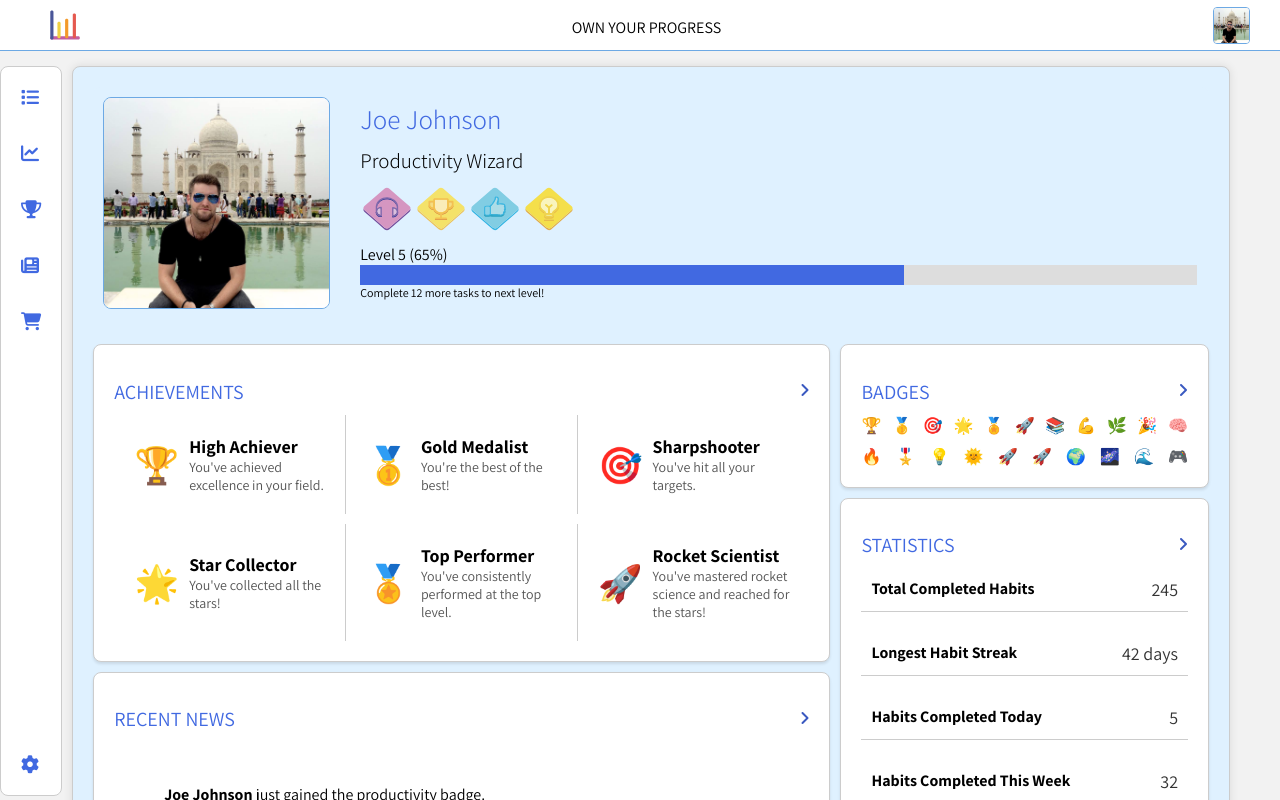
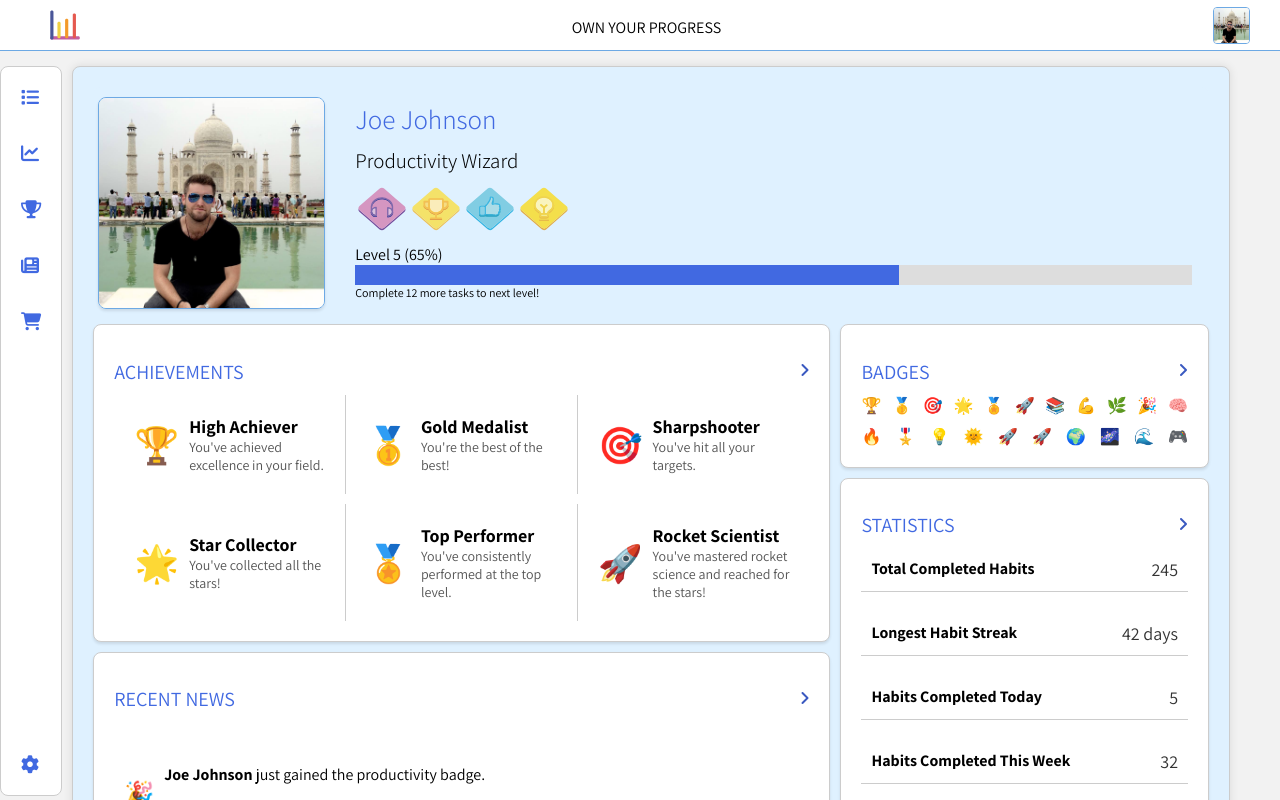
Before and after one commit to joseph-johnson27001/habits_tracker, a Vue app: page /#/profile in a window 1280 px wide. Shown: the top 800 px of the page. Built offline with nearby package versions, Linux system fonts and the light colour scheme.

Commit message:
User heading styles

```diff
--- a/src/components/ProfilePage/ProfileHeader.vue
+++ b/src/components/ProfilePage/ProfileHeader.vue
@@ -631,7 +631,7 @@ export default {
 .profile-header {
   display: flex;
   align-items: center;
-  padding-bottom: 20px;
+  /* padding-bottom: 20px; */
   /* padding-top: 10px; */
   background-color: #dff1ff;
   /* border-bottom: 1px solid #ccc; */
@@ -651,6 +651,7 @@ export default {
 .profile-picture img {
   font-weight: 300;
   margin: 10px;
+  margin-left: 5px;
 }
 
 .profile-picture img {
@@ -658,6 +659,7 @@ export default {
   max-height: 225px;
   border-radius: 8px;
   border: 1px solid #6da9e4;
+  box-shadow: 0 2px 3px rgba(0, 0, 0, 0.1);
 }
 
 .user-name {
```
